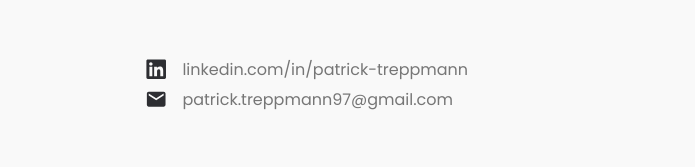
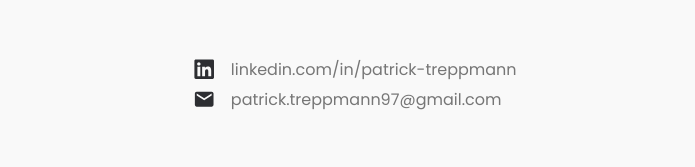
Before and after one commit to patricktrp/portfolio, a React (Create React App) app: page / in a window 1280 px wide. Shown: the part 3196-3363 px from the top of the page, without its empty margins (285-980 px from the left). Built offline with nearby package versions, Linux system fonts and the light colour scheme.

Commit message:
Update Contact.js

```diff
--- a/src/components/Contact.js
+++ b/src/components/Contact.js
@@ -4,20 +4,18 @@ import styles from './Contact.module.css';
 
 const Contact = () => {
     return (
-        <section id="contact" className={styles['contact']}>
+        <section id="contact" className={styles['contact']} >
             <h1 className={styles["section-heading"]}>Contact</h1>
-            <div style={{display: 'flex', width: '420px',marginBottom: '5px', alignItems: 'center'}}>
-                <FaLinkedin size="1.4em" style={{marginRight: '15px'}}/>
-                <span className={styles['blu']}>linkedin.com/in/patrick-treppmann</span>
+            <div style={{display: 'flex', flexDirection: 'column'}}>
+                <div style={{display: 'flex',marginBottom: '5px', alignItems: 'center'}}>
+                    <FaLinkedin size="1.4em" style={{marginRight: '15px'}}/>
+                    <a  style={{textDecoration: 'none'}} target="_blank" rel="noreferrer" href="https://linkedin.com/in/patrick-treppmann" className={styles['blu']}>linkedin.com/in/patrick-treppmann</a>
+                </div>
+                <div style={{display: 'flex',marginBottom: '5px', alignItems: 'center'}} >
+                    <MdMail size="1.4em" style={{marginRight: '15px'}}/>
+                    <a  style={{textDecoration: 'none'}} target="_blank" rel="noreferrer" href="mailto:patrick@treppmann.dev" className={styles['blu']}>patrick.treppmann97@gmail.com</a>
+                </div>
             </div>
-            <div style={{display: 'flex', width: '420px',marginBottom: '5px', alignItems: 'center'}} >
-                <MdMail size="1.4em" style={{marginRight: '15px'}}/>
-                <span className={styles['blu']}>patrick.treppmann97@gmail.com</span>
-            </div>
-            {/* <div style={{display: 'flex', width: '420px',marginBottom: '5px', alignItems: 'center'}} >
-                <MdSmartphone size="1.4em" style={{marginRight: '15px'}}/>
-                <span className={styles['blu']}>phone number</span>
-            </div> */}
         </section >
     );
 }
```
